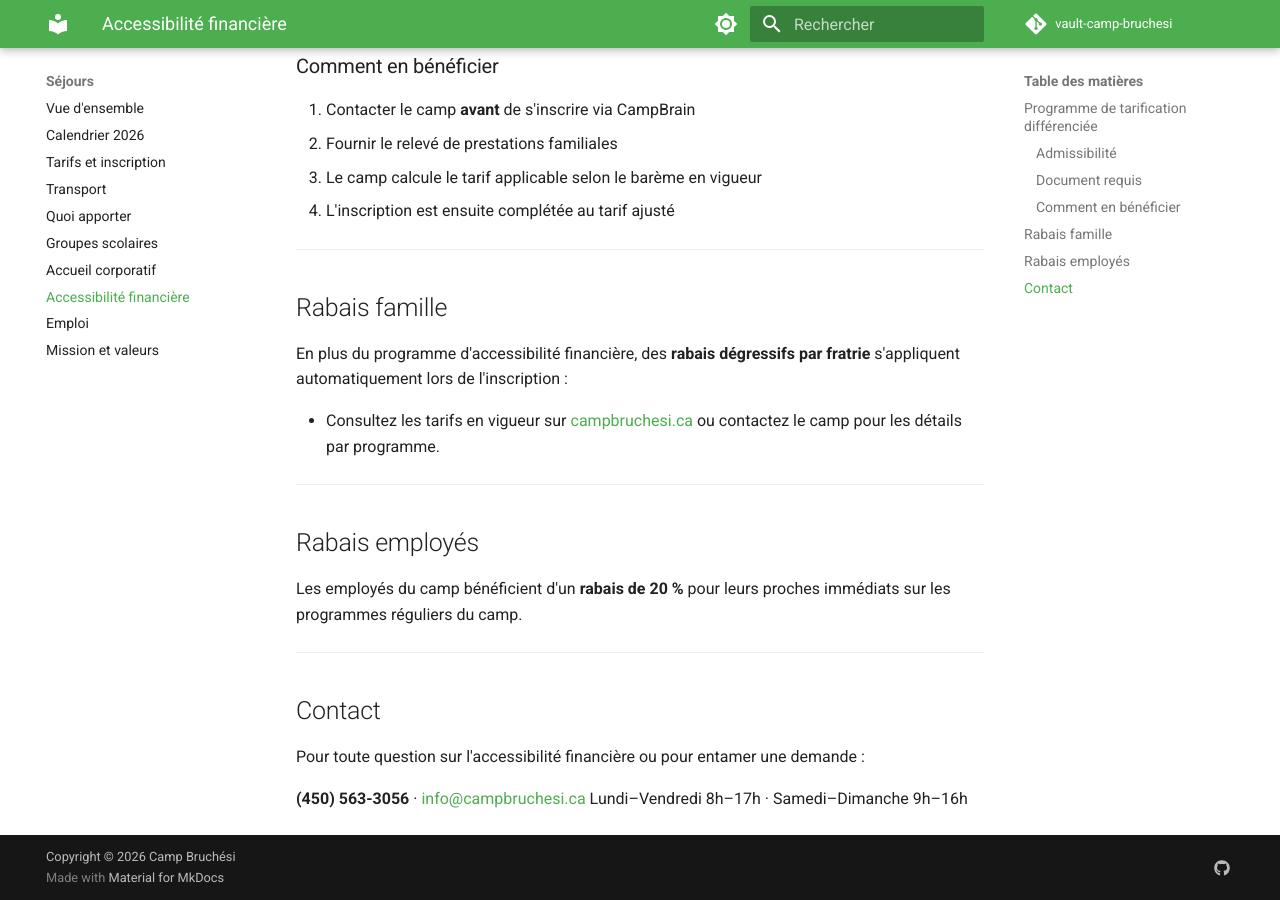
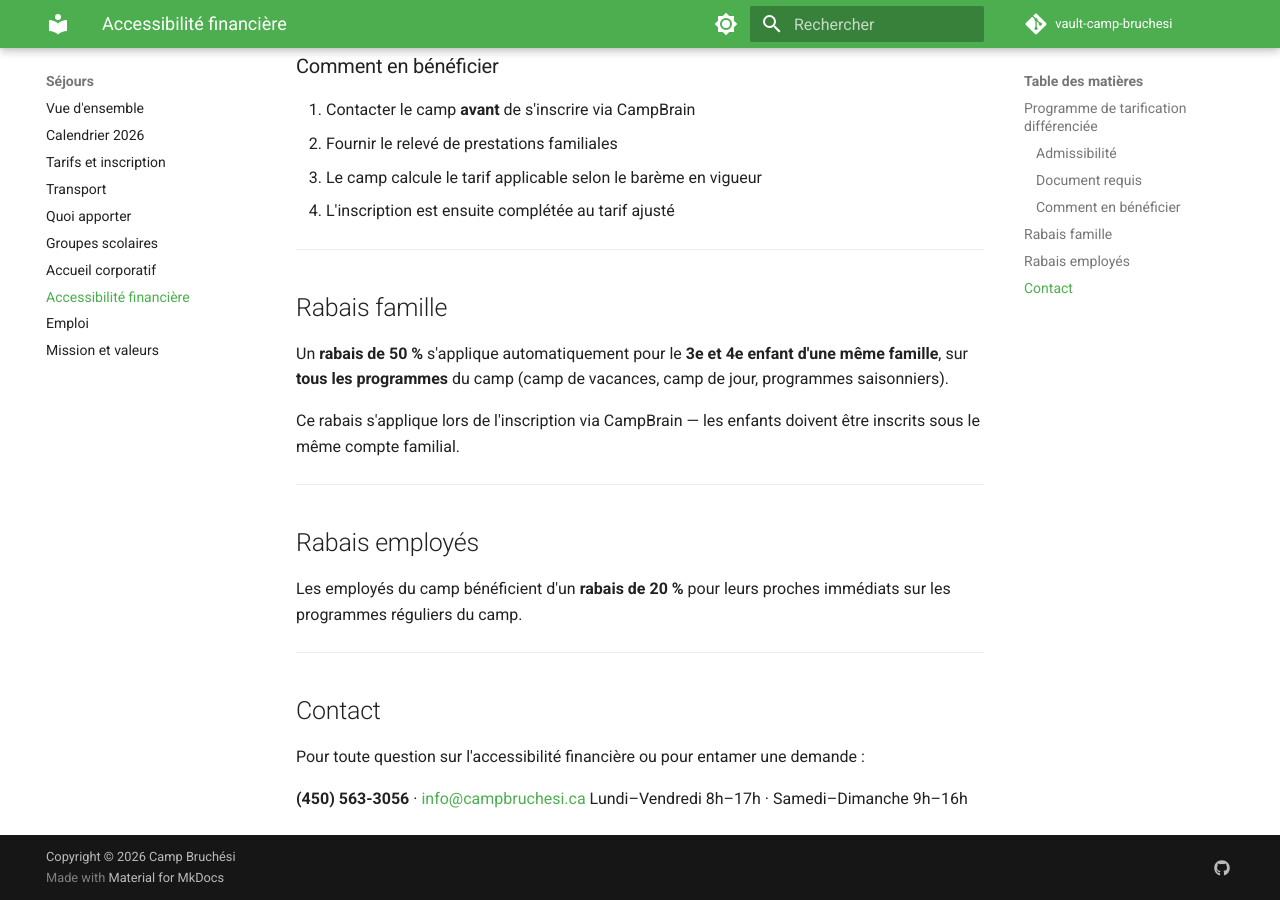
Before and after one commit to ndelorimier/vault-camp-bruchesi, an MkDocs documentation site: the page built from docs/sejours/accessibilite.md, in a window 1280 px wide and 900 px high, scrolled down 694 px. Built offline with MkDocs 1.6.1 and Material for MkDocs 9.7.7, drawn with Linux system fonts in a browser that asks for light colours; comment, search, counter and statistics services are not loaded.

Commit message:
fix: rabais famille — 50% pour 3e et 4e enfant, tous les programmes
Co-Authored-By: Claude Sonnet 4.6 <noreply@anthropic.com>

```diff
--- a/docs/sejours/accessibilite.md
+++ b/docs/sejours/accessibilite.md
@@ -28,9 +28,9 @@ Le **relevé de prestations familiales** du gouvernement (avis de cotisation ou
 
 ## Rabais famille
 
-En plus du programme d'accessibilité financière, des **rabais dégressifs par fratrie** s'appliquent automatiquement lors de l'inscription :
+Un **rabais de 50 %** s'applique automatiquement pour le **3e et 4e enfant d'une même famille**, sur **tous les programmes** du camp (camp de vacances, camp de jour, programmes saisonniers).
 
-- Consultez les tarifs en vigueur sur [campbruchesi.ca](https://campbruchesi.ca) ou contactez le camp pour les détails par programme.
+Ce rabais s'applique lors de l'inscription via CampBrain — les enfants doivent être inscrits sous le même compte familial.
 
 ---
 
```
Also changed, not shown: docs/sejours/mission-valeurs.md (+1 -1 lines).
